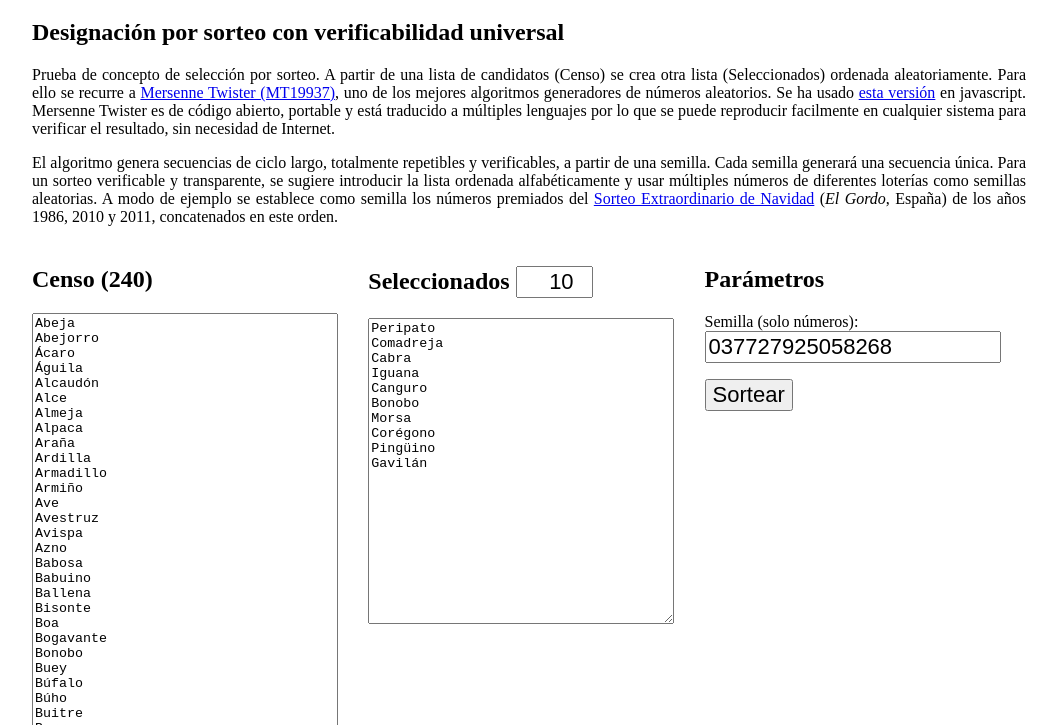
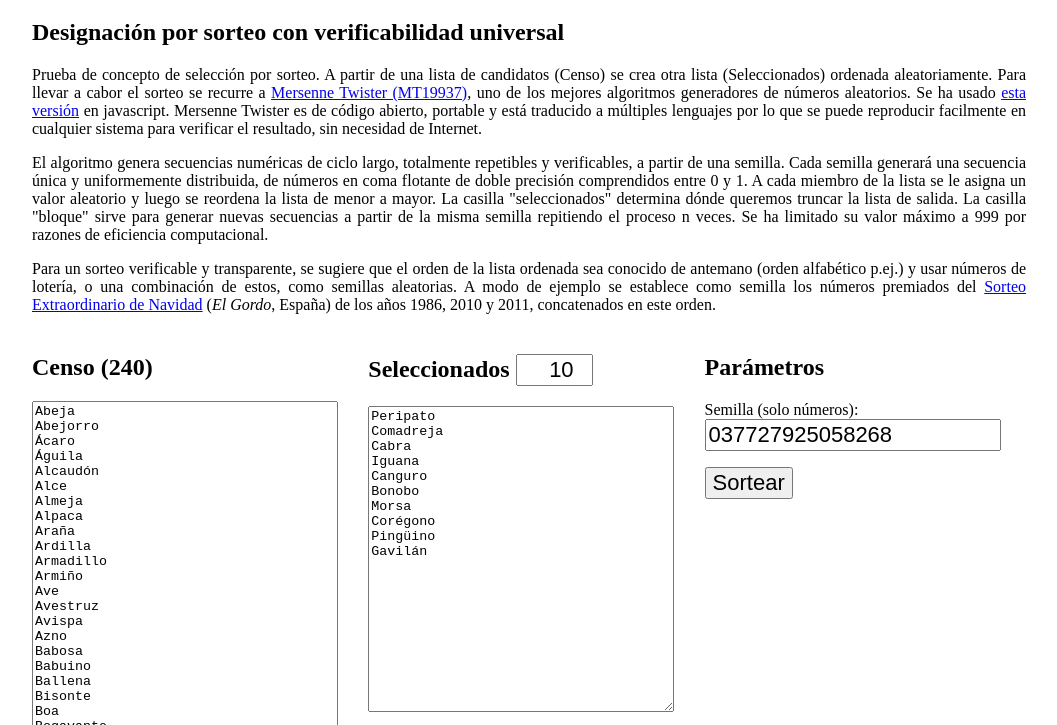
Before and after one commit to JavierGonzalez/Sorteo-Universal, a plain HTML site: page sorteo-universal.html in a window 1280 px wide. Shown: the part 75-800 px from the top of the page, without its empty margins (111-1168 px from the left). Drawn offline with Linux system fonts and the light colour scheme.

Commit message:
Update sorteo-universal.html

```diff
--- a/sorteo-universal.html
+++ b/sorteo-universal.html
@@ -32,9 +32,11 @@
 
 <h2>Designación por sorteo con verificabilidad universal</h2>
 
-<p style="text-align:justify;">Prueba de concepto de selección por sorteo. A partir de una lista de candidatos (Censo) se crea otra lista (Seleccionados) ordenada aleatoriamente. Para ello se recurre a <a href="http://es.wikipedia.org/wiki/Mersenne_twister" target="_blank">Mersenne Twister (MT19937)</a>, uno de los mejores algoritmos generadores de números aleatorios. Se ha usado <a href="https://gist.github.com/300494" target="_blank">esta versión</a> en javascript. Mersenne Twister es de código abierto, portable y está traducido a múltiples lenguajes por lo que se puede reproducir facilmente en cualquier sistema para verificar el resultado, sin necesidad de Internet.</p>
+<p style="text-align:justify;">Prueba de concepto de selección por sorteo. A partir de una lista de candidatos (Censo) se crea otra lista (Seleccionados) ordenada aleatoriamente. Para llevar a cabor el sorteo se recurre a <a href="http://es.wikipedia.org/wiki/Mersenne_twister" target="_blank">Mersenne Twister (MT19937)</a>, uno de los mejores algoritmos generadores de números aleatorios. Se ha usado <a href="https://gist.github.com/300494" target="_blank">esta versión</a> en javascript. Mersenne Twister es de código abierto, portable y está traducido a múltiples lenguajes por lo que se puede reproducir facilmente en cualquier sistema para verificar el resultado, sin necesidad de Internet.</p>
 
-<p style="text-align:justify;">El algoritmo genera secuencias de ciclo largo, totalmente repetibles y verificables, a partir de una semilla. Cada semilla generará una secuencia única. Para un sorteo verificable y transparente, se sugiere introducir la lista ordenada alfabéticamente y usar múltiples números de diferentes loterías como semillas aleatorias. A modo de ejemplo se establece como semilla los números premiados del <a href="http://es.wikipedia.org/wiki/Sorteo_Extraordinario_de_Navidad#.C3.9Altimos_Premios_Gordos_y_ciudades_agraciadas" target="_blank">Sorteo Extraordinario de Navidad</a> (<em>El Gordo</em>, España) de los años 1986, 2010 y 2011, concatenados en este orden.</p>
+<p style="text-align:justify;">El algoritmo genera secuencias numéricas de ciclo largo, totalmente repetibles y verificables, a partir de una semilla. Cada semilla generará una secuencia única y uniformemente distribuida, de números en coma flotante de doble precisión comprendidos entre 0 y 1. A cada miembro de la lista se le asigna un valor aleatorio y luego se reordena la lista de menor a mayor. La casilla "seleccionados" determina dónde queremos truncar la lista de salida. La casilla "bloque" sirve para generar nuevas secuencias a partir de la misma semilla repitiendo el proceso n veces. Se ha limitado su valor máximo a 999 por razones de eficiencia computacional.</p>
+
+<p style="text-align:justify;">Para un sorteo verificable y transparente, se sugiere que el orden de la lista ordenada sea conocido de antemano (orden alfabético p.ej.) y usar números de lotería, o una combinación de estos, como semillas aleatorias. A modo de ejemplo se establece como semilla los números premiados del <a href="http://es.wikipedia.org/wiki/Sorteo_Extraordinario_de_Navidad#.C3.9Altimos_Premios_Gordos_y_ciudades_agraciadas" target="_blank">Sorteo Extraordinario de Navidad</a> (<em>El Gordo</em>, España) de los años 1986, 2010 y 2011, concatenados en este orden.</p>
 
 </td></tr><tr><td valign="top">
 
```
